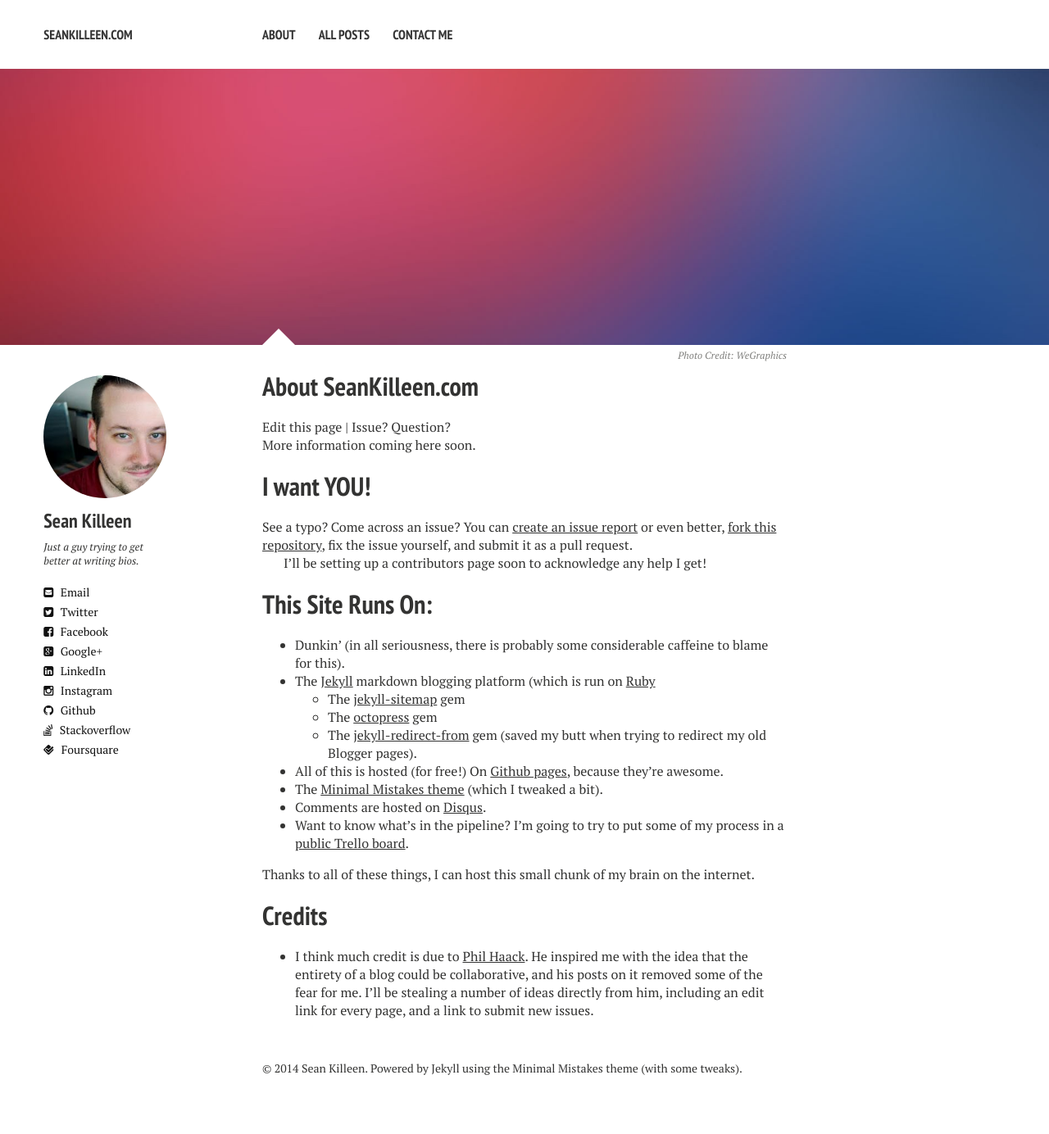
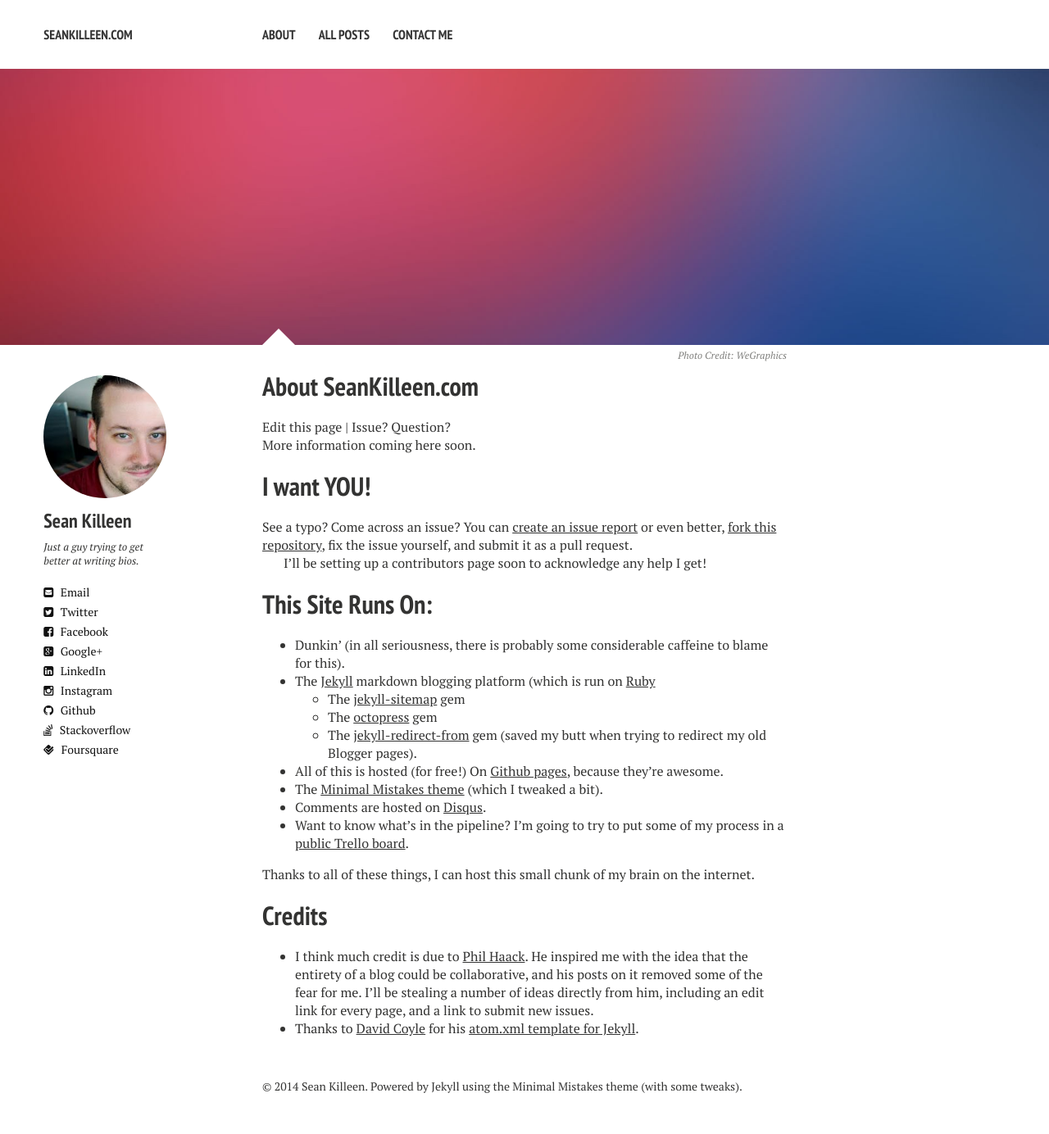
Before and after one commit to SeanKilleen/seankilleen.github.io, a Jekyll site: the page built from about/index.md, in a window 1280 px wide. Shown: the whole page at 82% size. Built offline with Jekyll 4.4.1, drawn with Linux system fonts in a browser that asks for light colours; nearby versions of some CDN libraries; before the commit the page ends 1362 px from its top, so only the background shows below that.

Commit message:
Added thanks to David Coyle

```diff
--- a/about/index.md
+++ b/about/index.md
@@ -36,6 +36,7 @@ Credits
 ===========
 
 * I think much credit is due to [Phil Haack](http://haacked.com/). He inspired me with the idea that the entirety of a blog could be collaborative, and his posts on it removed some of the fear for me. I'll be stealing a number of ideas directly from him, including an edit link for every page, and a link to submit new issues.
+* Thanks to [David Coyle][coyled github] for his [atom.xml template for Jekyll][atom.xml link].
 
 [jekyll link]: http://jekyllrb.com/
 [ruby link]: https://www.ruby-lang.org/en/
@@ -48,3 +49,5 @@ Credits
 [phil haack homepage]: http://haacked.com/
 [new issue link]: https://github.com/SeanKilleen/seankilleen.github.io/issues/new
 [fork link]: https://github.com/SeanKilleen/seankilleen.github.io/fork
+[coyled github]: https://github.com/coyled
+[atom.xml link]: https://github.com/coyled/coyled.com/blob/master/atom.xml
```
